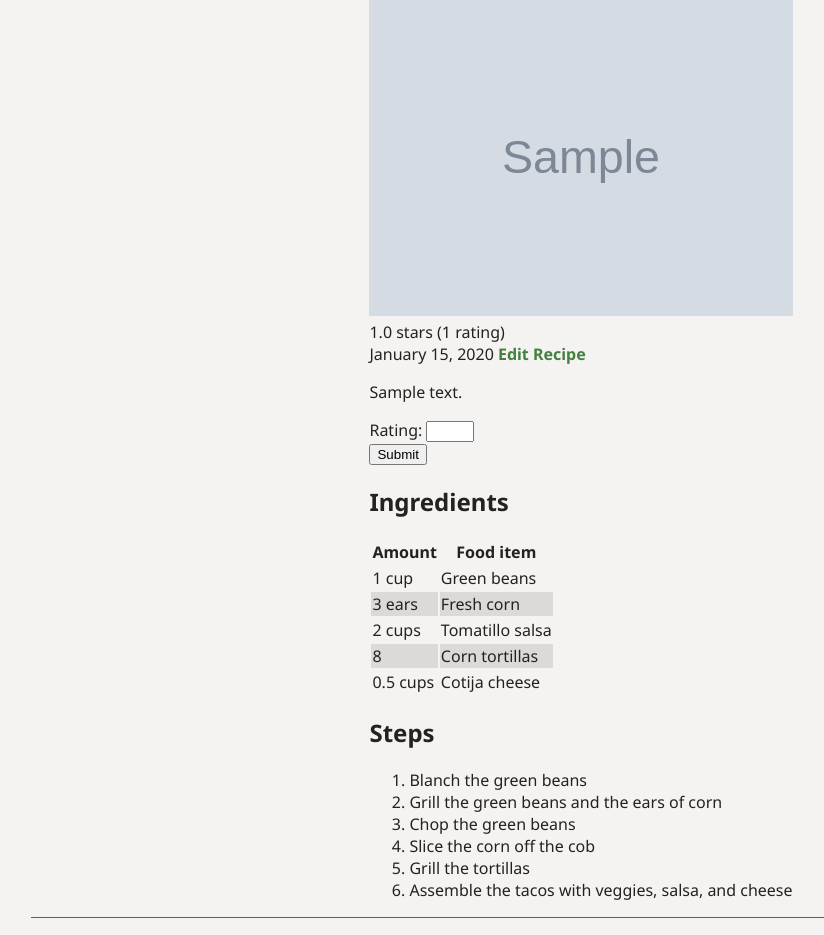
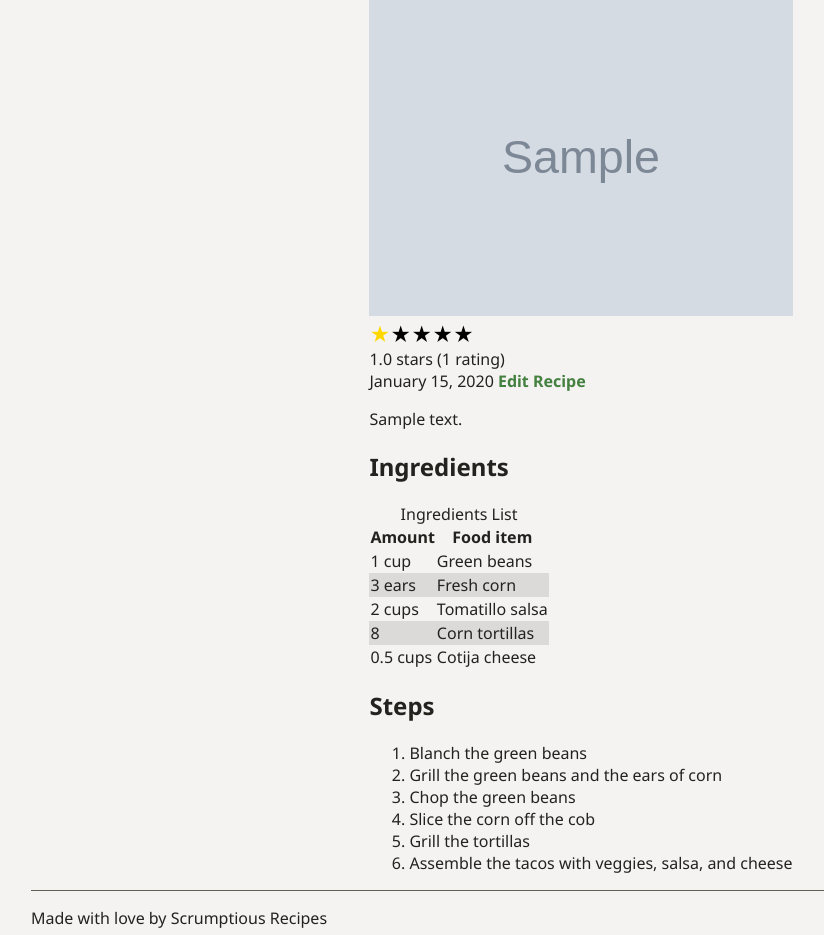
Before and after one commit to daisukev/scrumptious-recipes, a Django app: page /recipes/1 in a window 1280 px wide. Shown: the part 207-1142 px from the top of the page, without its empty margins (59-883 px from the left). Run offline with Django 4.2, Linux system fonts and the light colour scheme; tables that the repository leaves empty hold one stand-in row (values such as "Sample post"); grey boxes marked "Sample" are stand-in pictures; some web fonts are replaced.

Commit message:
add functionality to star ratings
	modified:   recipes/__pycache__/models.cpython-311.pyc
	modified:   recipes/__pycache__/views.cpython-311.pyc
	modified:   recipes/models.py
	modified:   recipes/static/css/recipes.css
	modified:   recipes/templates/base.html
	modified:   recipes/templates/recipes/detail.html
	modified:   recipes/views.py

```diff
--- a/recipes/models.py
+++ b/recipes/models.py
@@ -44,6 +44,8 @@ class Recipe(models.Model):
 
     def save(self, *args, **kwargs):
 
+        ## TODO: maybe do a check to see if the image has changed and skip all this if it hasn't
+
         thumb_data = BytesIO() # create binary stream to store the thumbnail
         thumb_img = Image.open(self.picture) #open a copy  of the picture
         thumb_height = 285
--- a/recipes/static/css/recipes.css
+++ b/recipes/static/css/recipes.css
@@ -78,6 +78,9 @@ a:hover{
   grid-template-columns: 1fr 1fr 1fr;
   gap: 1rem;
   justify-items: center;
+}
+.ingredients-table{
+  border-collapse: collapse;
 }
 
 .ingredients-table tr:nth-child(even) {
@@ -266,3 +269,42 @@ nav ul li{
     padding: 0.5rem;
   }
 }
+
+
+.stars-container{
+  /* direction: rtl; */
+  justify-content: flex-end;
+
+  /* display: inline-block; */
+  display: flex;
+  flex-direction: row-reverse;
+  font-size:20px;
+}
+
+.star {
+  background: black;
+  -webkit-background-clip: text;
+  background-clip: text;
+  -webkit-text-fill-color: transparent;
+  transition: background 200ms;
+  margin:0;
+  padding:0;
+}
+.gold {
+  background: gold;
+  -webkit-background-clip: text;
+  background-clip: text;
+}
+
+.star:hover,
+.star:hover ~ .star,
+.star:hover ~ .star:not(:hover) {
+
+  cursor: pointer;
+  /* color: gold; */
+  background:gold;
+  /* background: -webkit-linear-gradient(0deg, gold 100%, #000 0%); */
+  -webkit-background-clip: text;
+  background-clip: text;
+  /* -webkit-text-fill-color: transparent; */
+}
--- a/recipes/templates/base.html
+++ b/recipes/templates/base.html
@@ -36,17 +36,9 @@
       </div>
     </footer>
   </div>
-    <script>
+  {% block scripts %}
 
-    fetch("{% url 'recipe_list' %}")
-    .then(res => res.json())
-      .then(data=>{
-        console.log(data)
-      })
-    .catch(error=>{
-      console.log(error)
-    });
-    </script>
+  {% endblock %}
 </body>
 
 </html>
--- a/recipes/templates/recipes/detail.html
+++ b/recipes/templates/recipes/detail.html
@@ -6,19 +6,28 @@ Scrumptious Recipes - {{ recipe.title }}
 {% block content %}
 <h1>{{ recipe.title }}</h1>
 <img src="{{recipe.picture.url}}" />
+  <div class="stars-container">
+    </span>
+    <span class="star" data-value=5>★</span>
+    <span class="star" data-value=4>★</span>
+    <span class="star" data-value=3>★</span>
+    <span class="star" data-value=2>★</span>
+    <span class="star" data-value=1>★</span>
+  </div>
 {% include 'rating.html' %}
 <time> {{ recipe.created_on|date:"F j, Y" }} </time>
 <a href="{% url 'edit_recipe' recipe.id %}">Edit Recipe</a>
 <p>{{recipe.description}}</p>
-      <form action ="{% url 'create_rating' recipe.id %}" enctype="multipart/form-data" method="post">
-        {% csrf_token %}
-        <div>
-        Rating: <input name ="value" type="number" min=1 max=5>
-        </div>
-        <button>Submit</button>
-      </form>
+<!-- <form action="{% url 'create_rating' recipe.id %}" enctype="multipart/form-data" method="post"> -->
+<!--   {% csrf_token %} -->
+<!--   <div> -->
+<!--     Rating: <input name="value" type="number" min=1 max=5> -->
+<!--   </div> -->
+<!--   <button>Submit</button> -->
+<!-- </form> -->
 <h2>Ingredients</h2>
 <table class="ingredients-table">
+  <caption>Ingredients List</caption>
   <thead>
     <tr>
       <th>Amount</th>
@@ -58,3 +67,77 @@ Scrumptious Recipes - {{ recipe.title }}
   <li>Assemble the tacos with veggies, salsa, and cheese</li>
 </ol>
 {% endblock content %}
+
+
+
+{% block scripts %}
+<script>
+  document.addEventListener("DOMContentLoaded", (event) => {
+    let initialRating
+    if("{{recipe.average_rating}}"=== "None") // If there is 0 ratings, this returns "None" so have to initialize it with a 0
+      initialRating =0
+    else
+      initialRating = {{recipe.average_rating}}
+  const stars = document.querySelectorAll(".star");
+  const userIsLoggedIn = true // TODO: Replace with the actual logic from Django when User is implemented
+
+  // initialize the star rating
+  function setStars(rating) {
+    let localRating = rating
+    let clicked = false // track if the ratings  have been clicked.
+    /* If  ratings have been clicked, it stops the mouseout event listener so it retains the user score. */
+    for (let i = stars.length - 1; i >= 0; i--) {
+      if (localRating >= 1) {
+        stars[i].classList.add('gold')
+      }
+      else{
+        //TODO: Add partial star support. add a style variable to the partial star. unless localRating <=0.1
+      }
+      localRating--
+    }
+  }
+  function resetStars() {
+    for (let i = 0; i < stars.length; i++)
+      stars[i].classList.remove('gold')
+  }
+  setStars(initialRating)
+  async function addRating(url = "", value)
+    {
+      headers = new Headers()
+      headers.append('X-CSRFToken', '{{csrf_token}}')
+      formData = new FormData()
+      formData.append('value', value)
+      console.log(formData.entries())
+      const res = await fetch(url,{
+        method: "POST",
+        body: formData,
+        credentials: 'same-origin',
+        headers: headers,
+      })
+          const jsonData = await res.json()
+          console.log(jsonData)
+    // TODO: this is where you handle if it fails or if it succeeds. modify page to let user know what happened after clicking. also if success, remove eventlisteners
+    }
+
+  if (userIsLoggedIn) {
+    stars.forEach((star, index) => {
+      star.addEventListener("mouseover", () => {
+        resetStars()
+      })
+      star.addEventListener("mouseout", () => {
+        setStars(initialRating)
+      })
+      star.addEventListener("click", (event) => {
+          value = star.dataset.value[0]
+          console.log('star value: ', value)
+          addRating("{% url 'create_rating' recipe.id %}", value)
+
+      })
+
+
+    })
+  }
+  })
+
+</script>
+{% endblock %}
--- a/recipes/views.py
+++ b/recipes/views.py
@@ -33,7 +33,7 @@ def recipe_list(request):
 def create_rating(request,id):
     recipe = get_object_or_404(Recipe, id=id)
     request.POST = request.POST.copy()
-    request.POST['recipe'] = id
+    request.POST['recipe'] = id  # append the recipe_id to the post request.
     print(request.POST)
     if request.method=="POST":
         # TODO: Create rating API so I can make a call in a form on the show_recipe page
```
Lines whose indentation alone changed are shown as unchanged.
